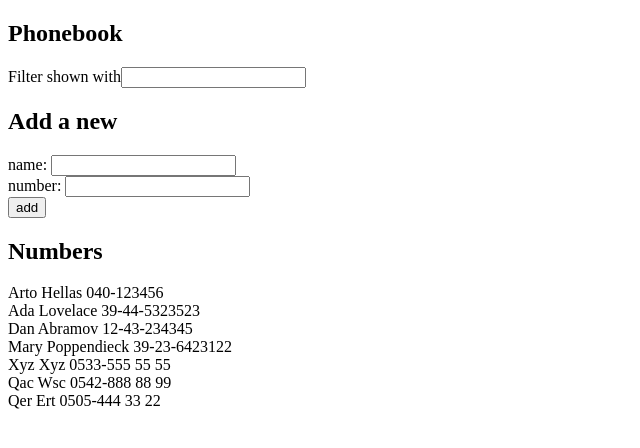
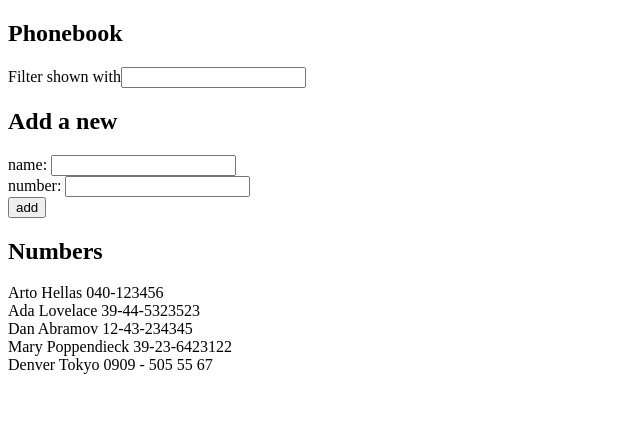
Before and after one commit to phd-eeengineer/fullStackOpen2020, a React (Create React App) app in the folder part2/phonebook/: page / in a window 1280 px wide. Shown: the top 448 px of the page, without its empty margins (0-640 px from the left). Built offline with nearby package versions, Linux system fonts and the light colour scheme; data requests are answered from the project's data file.

Commit message:
Ex 2.16 added

```diff
--- a/part2/phonebook/db.json
+++ b/part2/phonebook/db.json
@@ -21,19 +21,9 @@
       "id": 4
     },
     {
-      "name": "Xyz Xyz",
-      "number": "0533-555 55 55",
+      "name": "Denver Tokyo",
+      "number": "0909 - 505 55 67",
       "id": 5
-    },
-    {
-      "name": "Qac Wsc",
-      "number": "0542-888 88 99",
-      "id": 6
-    },
-    {
-      "name": "Qer Ert",
-      "number": "0505-444 33 22",
-      "id": 7
     }
   ]
 }
--- a/part2/phonebook/src/App.js
+++ b/part2/phonebook/src/App.js
@@ -2,7 +2,7 @@
 import Filter from './components/Filter'
 import PersonForm from './components/PersonForm'
 import Persons from './components/Persons'
-import axios from 'axios'
+import personService from './services/person'
 
 const App = () => {
   const [ newName, setNewName ] = useState('')
@@ -10,13 +10,12 @@
   const [ searchResult, setSearchResult ] = useState('')
   const [ persons, setPersons ] = useState([])
 
+
   useEffect(() => {
-    //console.log('effect')
-    axios
-      .get('http://localhost:3001/persons')
-      .then(response => {
-      //  console.log('promise fulfilled')
-        setPersons(response.data)
+    personService
+      .getAll()
+      .then(initalData => {
+        setPersons(initalData)
       })
   }, [])
 
@@ -32,13 +31,13 @@
         name: newName,
         number: newNumber
       }
-      axios
-        .post('http://localhost:3001/persons', personObject)
-        .then(response => {
-          setPersons(persons.concat(response.data))
+      personService
+        .create(personObject)
+        .then(responseData => {
+          setPersons(persons.concat(responseData))
           setNewName('')
           setNewNumber('')
-          console.log(response)
+          console.log(responseData)
         })
     }
 
--- /dev/null
+++ b/part2/phonebook/src/services/person.js
@@ -0,0 +1,19 @@
+import axios from 'axios'
+const baseUrl = 'http://localhost:3001/persons'
+
+const getAll = () => {
+  const request = axios.get(baseUrl)
+  return request.then(response => response.data)
+}
+
+const create = newObject => {
+  const request = axios.post(baseUrl, newObject)
+  return request.then(response => response.data)
+}
+
+const update = (id, newObject) => {
+  const request = axios.put(`${baseUrl}/${id}`, newObject)
+  return request.then(response => response.data)
+}
+
+export default { getAll, create, update }
```
